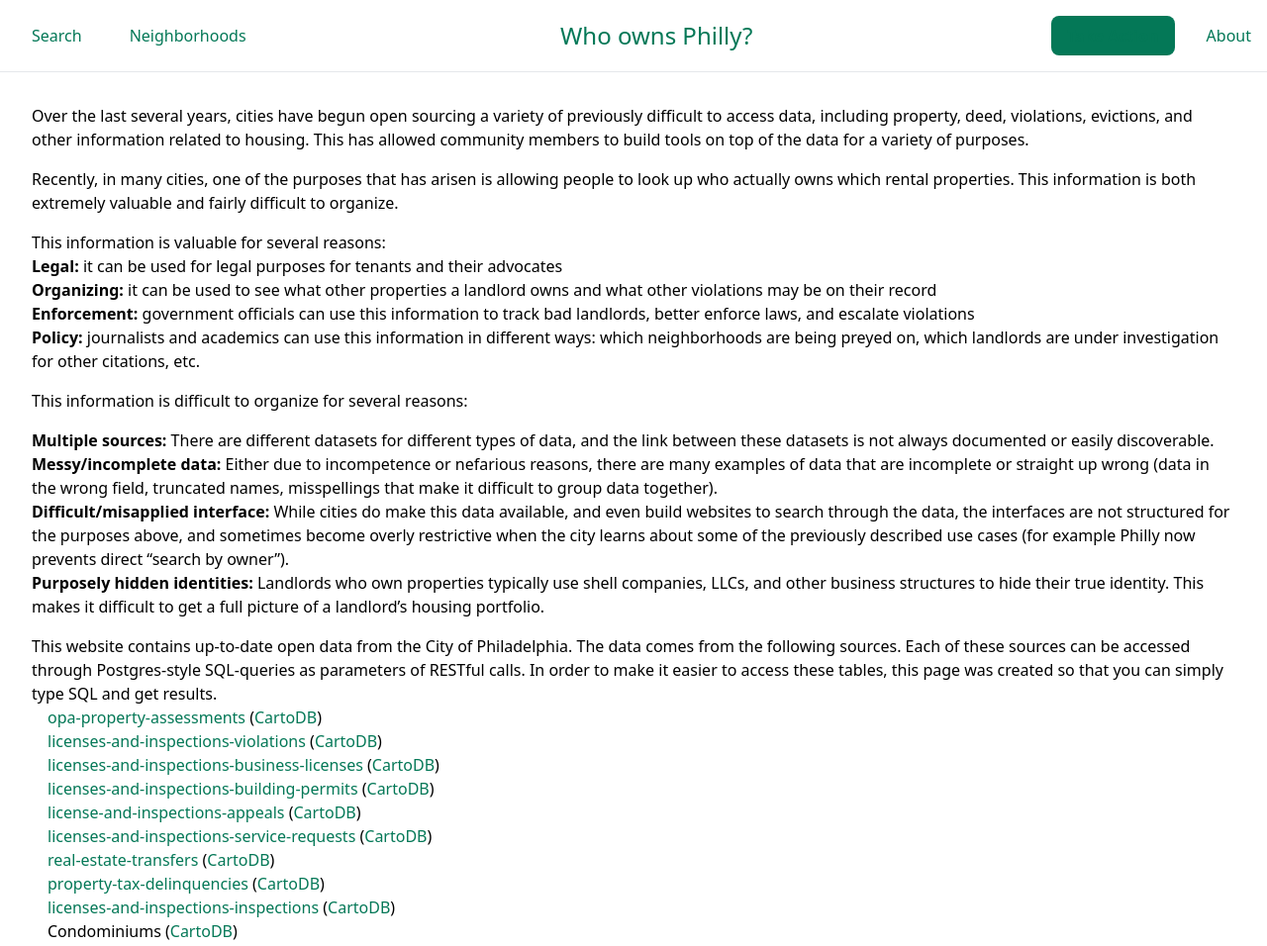
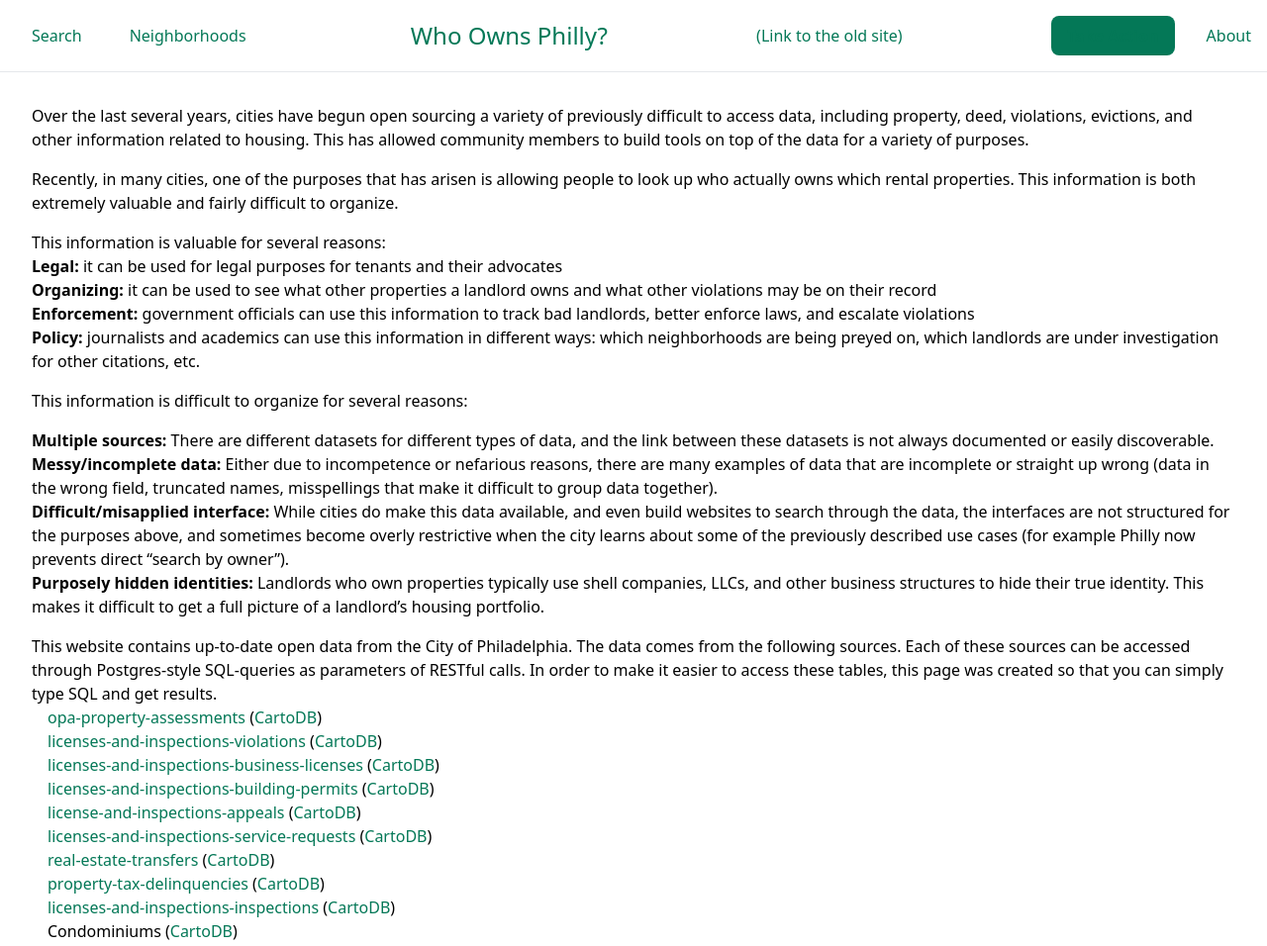
Before and after one commit to whoownsphilly/wop-web, an Astro site: page /about in a window 1280 px wide. Shown: the whole page at 99% size. Built offline with nearby package versions, Linux system fonts and the light colour scheme; Astro itself is replaced by a stand-in of ours.

Commit message:
Update header

```diff
--- a/src/components/header.astro
+++ b/src/components/header.astro
@@ -7,8 +7,8 @@ const isHome = Astro.url.pathname === "/"
         <a class="px-4 py-2 text-black visited:text-black" href="/neighborhoods">Neighborhoods</a>
     </div>
     { !isHome &&
-        <a href="/" class="text-2xl text-bold text-emerald-800">Who owns Philly?</a>
-    }
+        <a href="/" class="text-2xl text-bold text-emerald-800">Who Owns Philly?</a>    }
+    <a href="https://old.whoownsphilly.org" target="_blank">(Link to the old site)</a>
 
     <div class="flex gap-8 items-center">
         <a class="px-4 py-2 bg-emerald-700 rounded-lg text-white visited:text-white font-bold" href="/take-action">Take Action</a>
```
